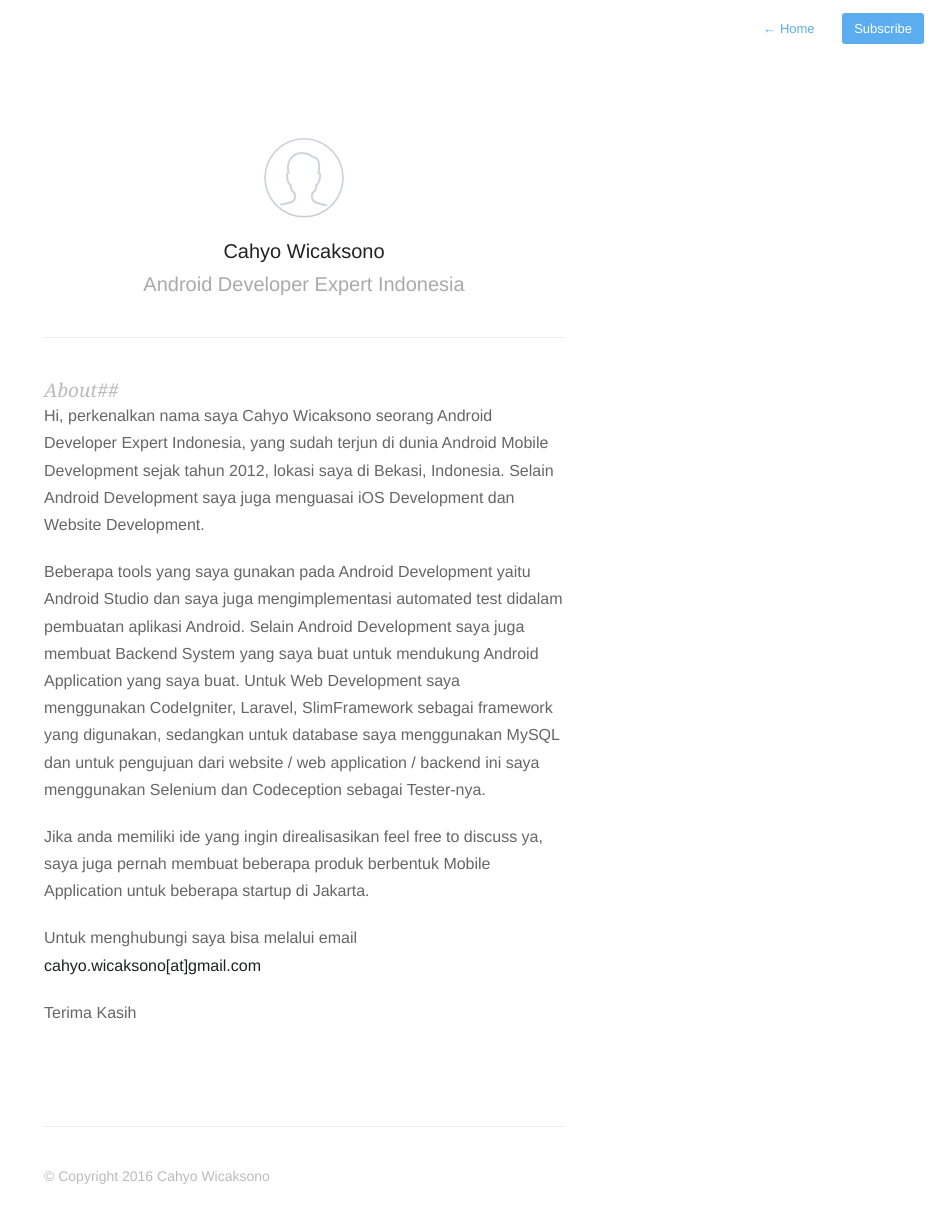
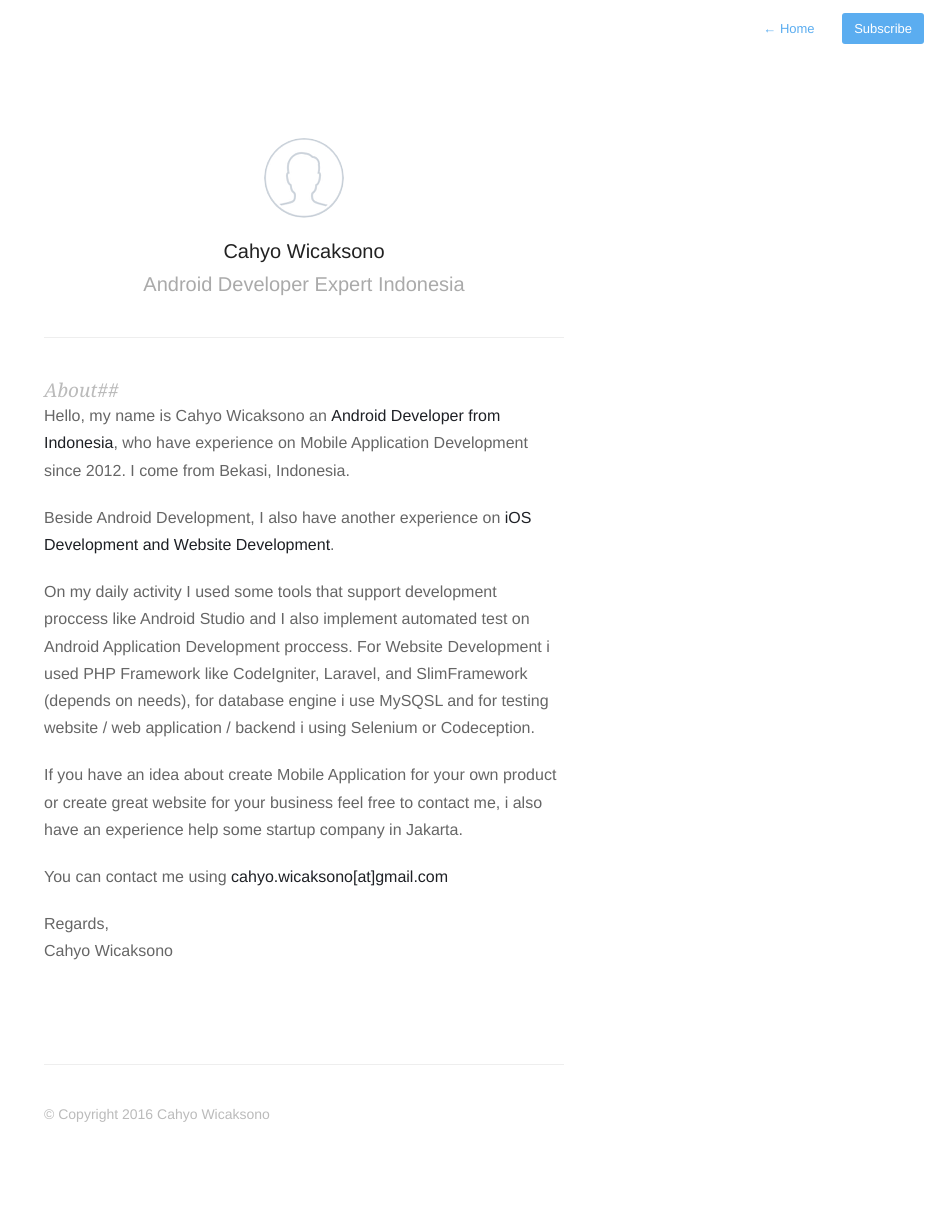
Before and after one commit to cwicaksono/cwicaksono.github.io, a Jekyll site: the page built from about.md, in a window 1280 px wide. Shown: the whole page, without its empty margins (336-1280 px from the left). Built offline with Jekyll 4.4.1, drawn with Linux system fonts in a browser that asks for light colours; nearby versions of some CDN libraries; Markdown is read by kramdown in place of the engine named in the settings; after the commit the page ends 1165 px from its top, so only the background shows below that.

Commit message:
change about to english

```diff
--- a/about.md
+++ b/about.md
@@ -6,14 +6,17 @@ profile: true
 
 ##About##
 
-Hi, perkenalkan nama saya Cahyo Wicaksono seorang Android Developer Expert Indonesia, yang sudah terjun di dunia Android Mobile Development sejak tahun 2012, lokasi saya di Bekasi, Indonesia. Selain Android Development saya juga menguasai iOS Development dan Website Development.
+Hello, my name is Cahyo Wicaksono an **Android Developer from Indonesia**, who have experience on Mobile Application Development since 2012. I come from Bekasi, Indonesia.
 
-Beberapa tools yang saya gunakan pada Android Development yaitu Android Studio dan saya juga mengimplementasi automated test didalam pembuatan aplikasi Android. Selain Android Development saya juga membuat Backend System yang saya buat untuk mendukung Android Application yang saya buat. Untuk Web Development saya menggunakan CodeIgniter, Laravel, SlimFramework sebagai framework yang digunakan, sedangkan untuk database saya menggunakan MySQL dan untuk pengujuan dari website / web application / backend ini saya menggunakan Selenium dan Codeception sebagai Tester-nya.
+Beside Android Development, I also have another experience on **iOS Development and Website Development**.
 
-Jika anda memiliki ide yang ingin direalisasikan feel free to discuss ya, saya juga pernah membuat beberapa produk berbentuk Mobile Application untuk beberapa startup di Jakarta.
+On my daily activity I used some tools that support development proccess like Android Studio and I also implement automated test on Android Application Development proccess. For Website Development i used PHP Framework like CodeIgniter, Laravel, and SlimFramework (depends on needs), for database engine i use MySQSL and for testing website / web application / backend i using Selenium or Codeception.
 
-Untuk menghubungi saya bisa melalui email **cahyo.wicaksono[at]gmail.com**
+If you have an idea about create Mobile Application for your own product or create great website for your business feel free to contact me, i also have an experience help some startup company in Jakarta.
 
-Terima Kasih
+You can contact me using **cahyo.wicaksono[at]gmail.com**
+
+Regards,<br />
+Cahyo Wicaksono
 
 {% include footer.html %}
```
